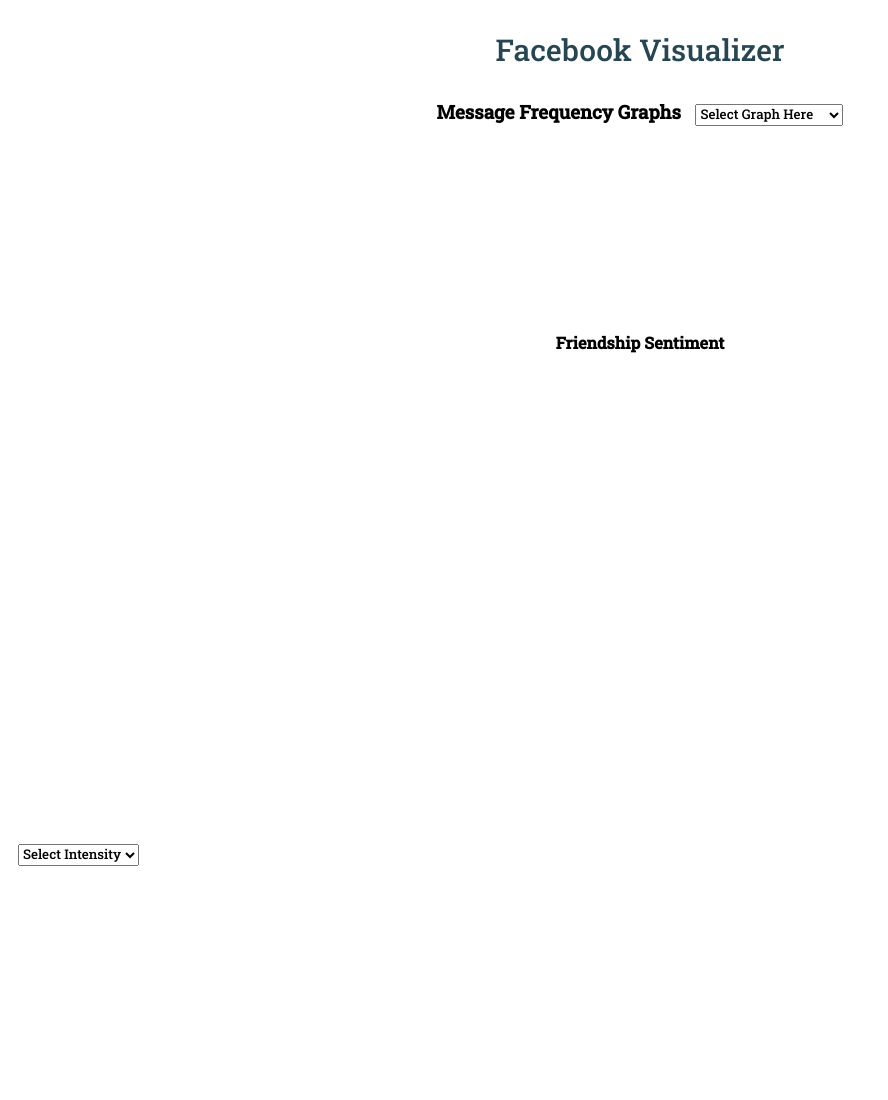
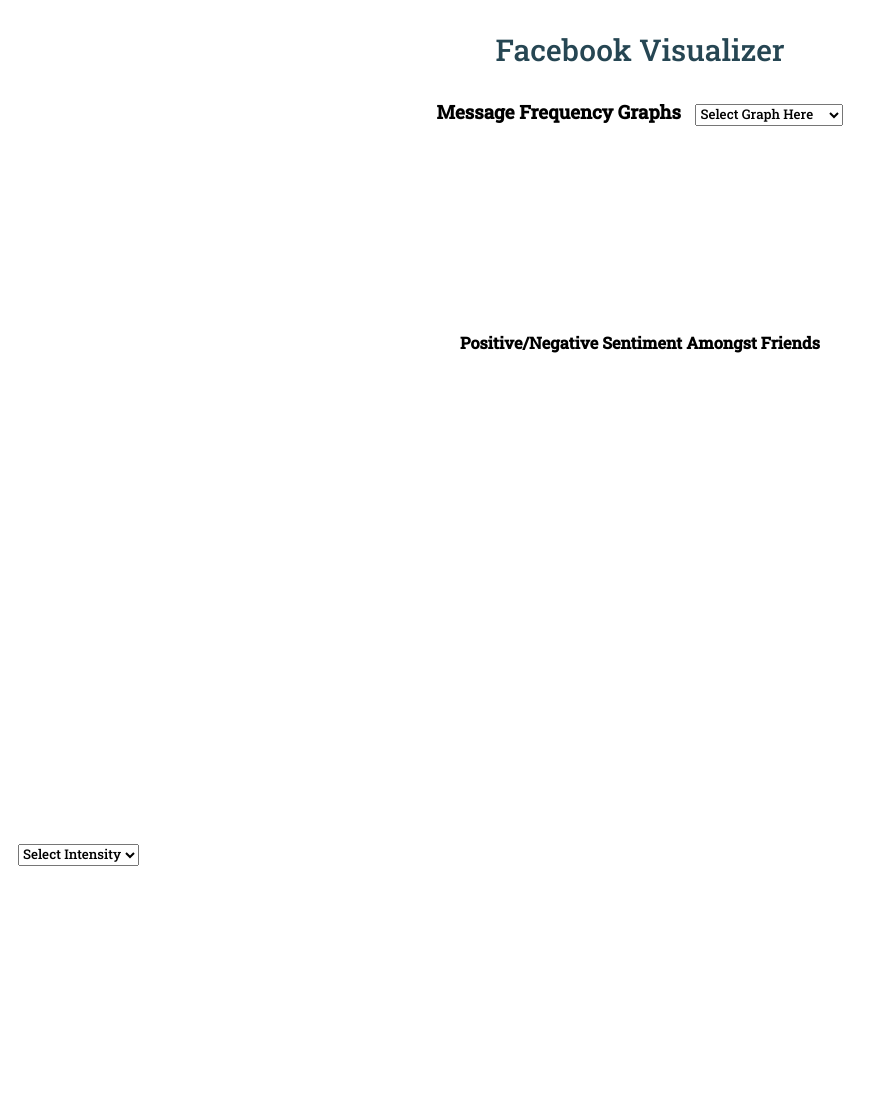
Before and after one commit to tiffanybuu/fb_visualizer_design_1, a website with bundled scripts: page public/index.html in a window 1280 px wide. Shown: the top 1100 px of the page, without its empty margins (0-888 px from the left). Built offline with nearby package versions, Linux system fonts and the light colour scheme.

Commit message:
better instructions

```diff
--- a/public/index.html
+++ b/public/index.html
@@ -19,7 +19,7 @@
     <svg class="freq" width="300" height="100"></svg>
   </div>
   <div class='intensity-graph-l' style="padding-top: 30px; position: relative; margin-top:0px">
-    <h3 class="dropdown-header">Friendship Sentiment</h3><select class="dropdown-sentiments"></select>
+    <h3 class="dropdown-header">Positive/Negative Sentiment Amongst Friends</h3><select class="dropdown-sentiments"></select>
     <svg class="senti1" width="700" height="500"></svg>
     <svg class="senti2" width="700" height="500"></svg>
     <div class="intensity_legend" style="margin:25px 50px 50px 25px"></div>
```
Also changed, not shown: README.md.
